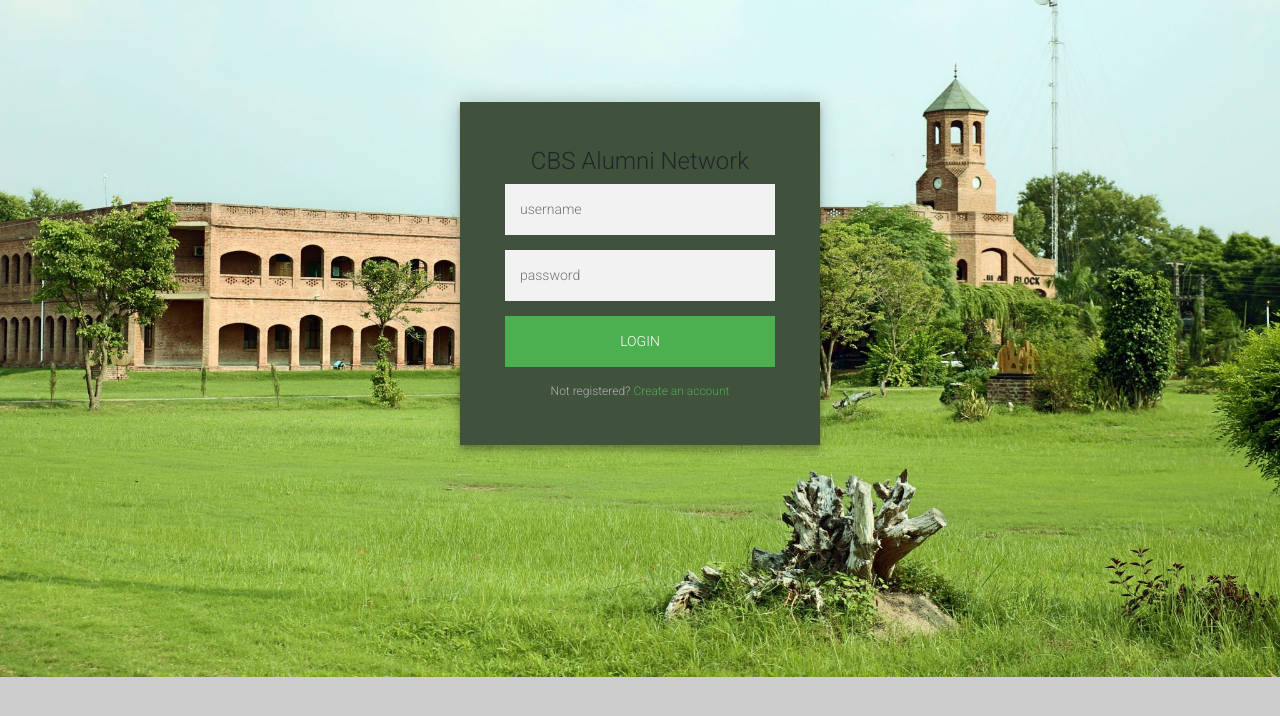
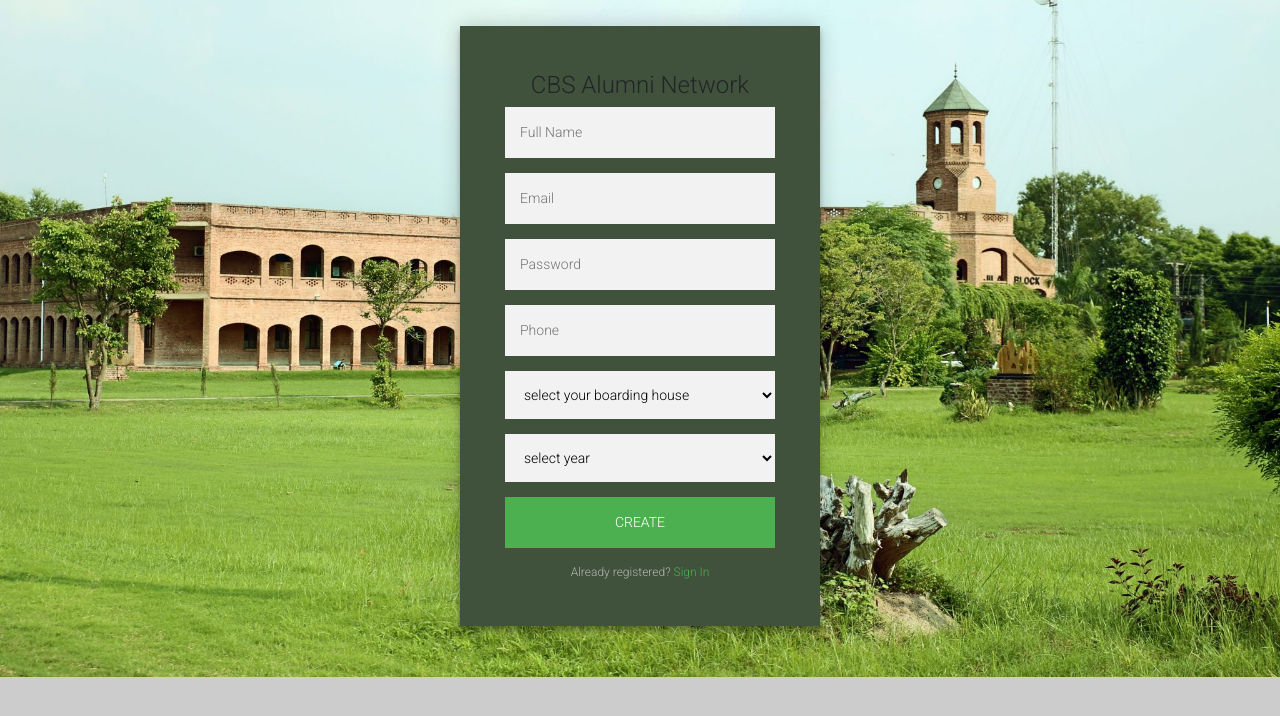
Before and after one commit to omeryousaf/alumni_network_ui, a React (Create React App) app: page / in a window 1280 px wide. Both pictures are taken after a click on the link "Create an account". Shown: the top 716 px of the page. Built offline with nearby package versions, Linux system fonts and the light colour scheme.

Commit message:
Add Signup form with login

```diff
--- a/src/index.css
+++ b/src/index.css
@@ -2,7 +2,7 @@
 
 .login-page {
   width: 360px;
-  padding: 8% 0 0;
+  padding: 2% 0 0;
   margin: auto;
 }
 .form {
@@ -17,6 +17,17 @@
   box-shadow: 0 0 20px 0 rgba(0, 0, 0, 0.2), 0 5px 5px 0 rgba(0, 0, 0, 0.24);
 }
 .form input {
+  font-family: "Roboto", sans-serif;
+  outline: 0;
+  background: #f2f2f2;
+  width: 100%;
+  border: 0;
+  margin: 0 0 15px;
+  padding: 15px;
+  box-sizing: border-box;
+  font-size: 14px;
+}
+.form select {
   font-family: "Roboto", sans-serif;
   outline: 0;
   background: #f2f2f2;
@@ -53,8 +64,13 @@
   color: #4CAF50;
   text-decoration: none;
 }
-.form .register-form {
+
+.hide {
   display: none;
+}
+.show
+{
+display:block;
 }
 .container {
   position: relative;
--- a/src/index.js
+++ b/src/index.js
@@ -1,33 +1,54 @@
-import React, {Component} from 'react';
-import {FormControl, FormGroup, ControlLabel, Button} from 'react-bootstrap';
+import React from 'react';
 import ReactDOM from 'react-dom';
 import './index.css';
 
-function LoginForm() {
+class StartCbs extends React.Component {
+  state = {
+    login : 'show',
+    register: 'hide'
+    }
+    showLogin = () =>{
+      this.setState({login : 'show', register : 'hide'});
 
+   }
+   showRegister = () =>{
+    this.setState({login : 'hide', register : 'show'});
 
+    }
+  render() {
     return (
 
-<div class="login-page">
-  <div class="form">
+      <div className="login-page">
+        <div className="form">
           <h4>CBS Alumni Network</h4>
-    <form class="register-form">
-      <input type="text" placeholder="name"/>
-      <input type="password" placeholder="password"/>
-      <input type="text" placeholder="email address"/>
+          <form className={this.state.register+' register-form'} >
+            <input type="text" placeholder="Full Name"/>
+            <input type="text" placeholder="Email" required />
+            <input type="password" placeholder="Password"/>
+            <input type="text" placeholder="Phone" required />
+            <select>
+                    <option value="">select your boarding house</option>
+                </select>
+                <select>
+                    <option value="">select year</option>
+                </select>
             <button>create</button>
-      <p class="message">Already registered? <a href="#">Sign In</a></p>
+            <p className="message">Already registered? <a href="#" onClick={this.showLogin}>Sign In</a></p>
           </form>
-    <form class="login-form">
-      <input type="text" placeholder="username"/>
-      <input type="password" placeholder="password"/>
+          <form  className={this.state.login+' login-form'}>
+            <input type="text" placeholder="Email"/>
+            <input type="password" placeholder="Password"/>
             <button>login</button>
-      <p class="message">Not registered? <a href="#">Create an account</a></p>
+            <p className="message">Not registered? <a href="#" onClick={this.showRegister}>Create an account</a></p>
           </form>
         </div>
       </div>
         );
   }
+}
 
 
-ReactDOM.render(<LoginForm/>,document.querySelector('#root'));
+
+
+
+ReactDOM.render(<StartCbs/>,document.querySelector('#root'));
```
Also changed, not shown: src/Index.jsx (added). Lines whose indentation alone changed are shown as unchanged.
